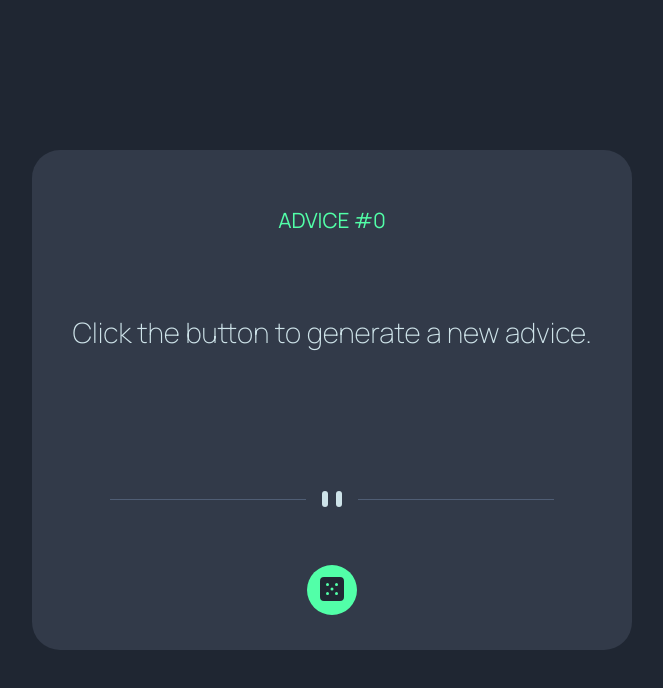
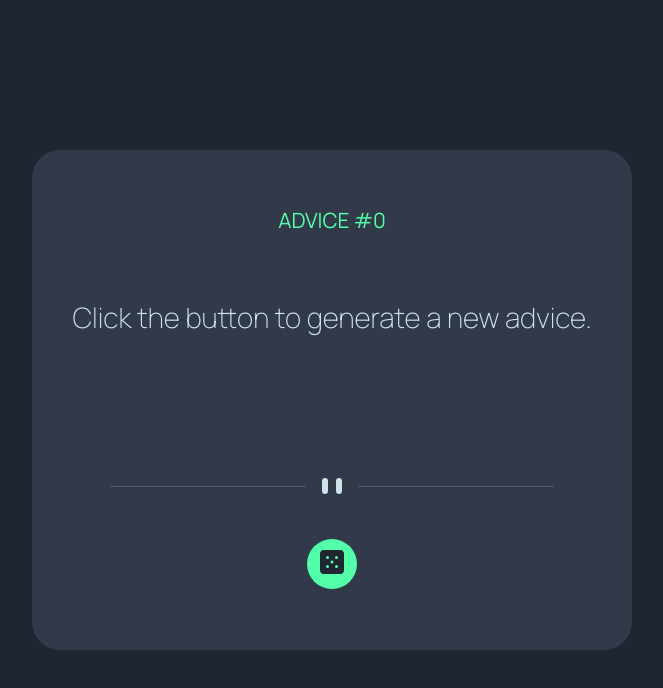
Before and after one commit to jlbmontejano/advice-generator-app, a React (Create React App) app: page / in a window 1280 px wide. Shown: the top 688 px of the page, without its empty margins (308-971 px from the left). Built offline with nearby package versions, Linux system fonts and the light colour scheme.

Commit message:
fixed many formatting issues

```diff
--- a/src/App.css
+++ b/src/App.css
@@ -1,12 +1,11 @@
 .App {
-    display: flex;
-    flex-direction: column;
-    justify-content: space-between;
+    display: grid;
+    grid-template-rows: .5fr 2fr .5fr 1fr;
     align-items: center;
+    justify-items: center;
     margin: 0 auto;
-    width: 90%;
+    width: 95%;
     max-width: 600px;
-    height: 400px;
     background-color: var(--clr-dark-grayish-blue);
     border-radius: 1em;
     padding: 1.25em;
@@ -36,6 +35,10 @@ button:hover {
     box-shadow: 0 0 10px 3px var(--clr-neon-green);
 }
 
+button:active {
+    transform: scale(.9);
+}
+
 @media (min-width: 600px) {
     .App {
         height: 500px;
--- a/src/index.css
+++ b/src/index.css
@@ -24,10 +24,11 @@ body {
 #root {
   display: flex;
   align-items: center;
-  height: 100vh;
 }
 
 body {
+  display: grid;
+  align-items: center;
   height: 100vh;
   background-color: var(--clr-dark-blue);
   color: var(--clr-light-cyan);
```
